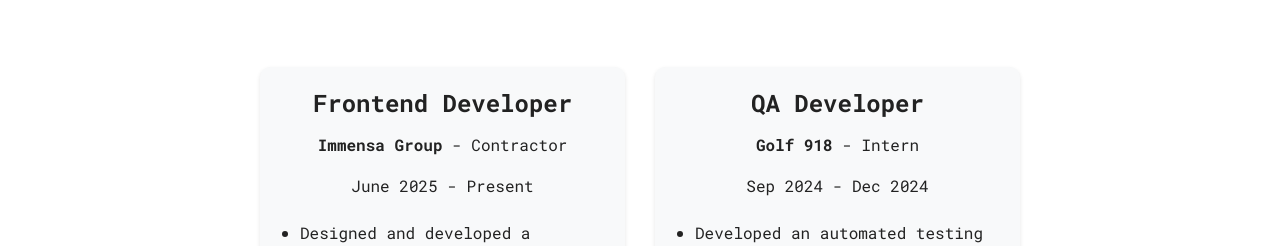
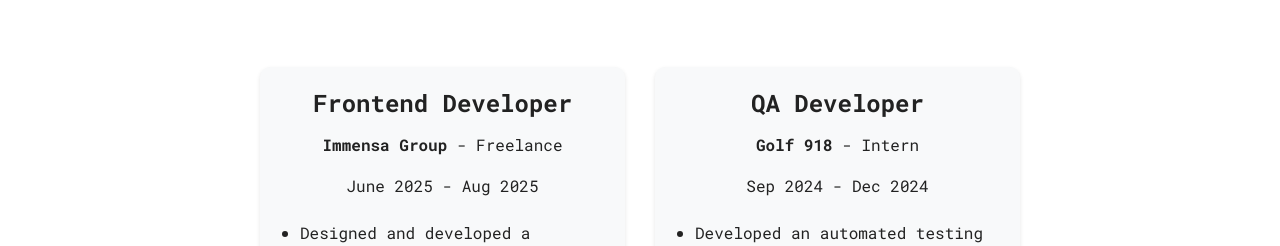
Before and after one commit to Hirbod03/PersonalWebsite, a React (Vite) app: page / in a window 1280 px wide. Shown: the part 980-1226 px from the top of the page. Built offline with nearby package versions, Linux system fonts and the light colour scheme.

Commit message:
fix: correct employment type and duration for Frontend Developer role

```diff
--- a/src/sections/Experience/Experience.jsx
+++ b/src/sections/Experience/Experience.jsx
@@ -10,8 +10,8 @@
       'Collaborated with founder to align implementation with business goals',
       'Deployed website and provided ongoing maintenance and support',
     ],
-    typeOfEmployment: 'Contractor',
-    employmentDuration: 'June 2025 - Present',
+    typeOfEmployment: 'Freelance',
+    employmentDuration: 'June 2025 - Aug 2025',
     companyLink: 'https://www.immensagroup.com/',
   },
   {
```
